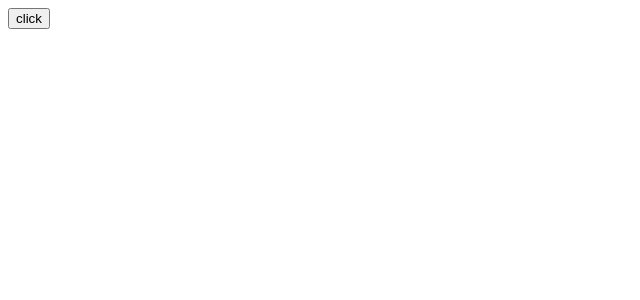
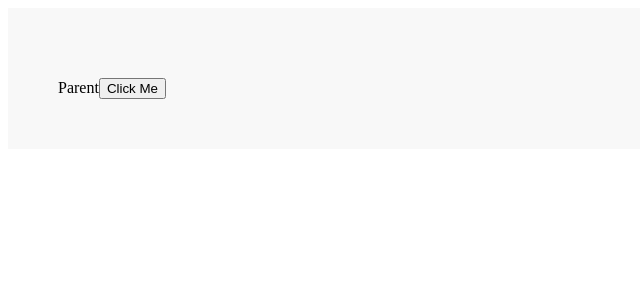
Before and after one commit to htpapa9645/React-begin, a React (Vite) app in the folder part3/vite-react-event/: page / in a window 1280 px wide. Shown: the top 300 px of the page, without its empty margins (0-640 px from the left). Built offline with nearby package versions, Linux system fonts and the light colour scheme.

Commit message:
이벤트 전파...이해가 잘안됨..

```diff
--- a/part3/vite-react-event/src/App.tsx
+++ b/part3/vite-react-event/src/App.tsx
@@ -90,17 +90,39 @@
 
 
 // 이벤트 객체와 매개변수
-export default function App(){
-  const clickHandler = (
-    e: React.MouseEvent<HTMLButtonElement, MouseEvent> ,
-    msg: string,
-  ) => {
-    console.log(e);
-    alert(msg);
+// export default function App(){
+//   const clickHandler = (
+//     e: React.MouseEvent<HTMLButtonElement, MouseEvent> ,
+//     msg: string,
+//   ) => {
+//     console.log(e);
+//     alert(msg);
+//   };
+//   return(
+//     <>
+//       <button onClick={(e) => clickHandler(e, 'hello')}>click</button>
+//     </>
+//   );
+// }
+
+
+// 이벤트 전파 > 캡쳐링 > 부모에서 자식요소로 이벤트 전파
+export default function App() {
+  const handleCapture = () => {
+    console.log("Parent");
   };
-  return(
-    <>
-      <button onClick={(e) => clickHandler(e, 'hello')}>click</button>
-    </>
+  const handleBubble = () => {
+    console.log("Child");
+  };
+  return (
+    <div
+      onClickCapture={handleCapture}
+      style={{ padding: "50px", backgroundColor: "#f8f8f8" }}
+    >
+      Parent
+      <button onClick={handleBubble} style={{ marginTop: "20px" }}>
+        Click Me
+      </button>
+    </div>
   );
 }
```
Also changed, not shown: 2 other files (tests, documents, lock files or other folders).
